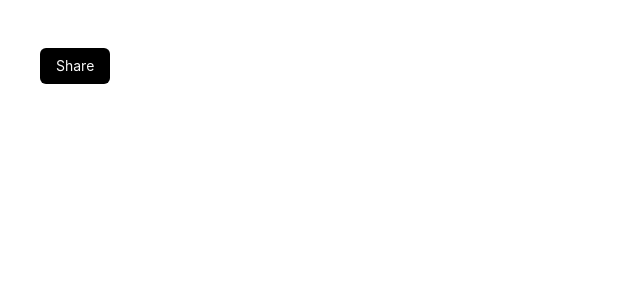
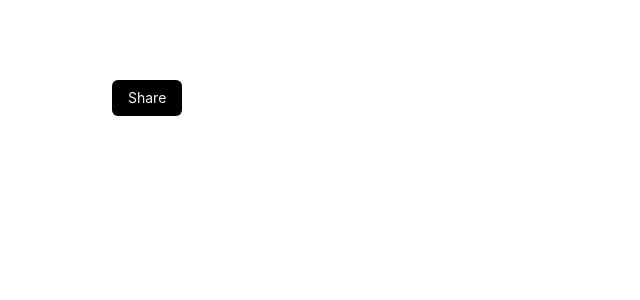
Before and after one commit to sky-kryst/oslash-assignment, a React (Vite) app: page / in a window 1280 px wide. Shown: the top 300 px of the page, without its empty margins (0-640 px from the left). Built offline with nearby package versions, Linux system fonts and the light colour scheme.

Commit message:
style(App): :lipstick: change margin to position

```diff
--- a/src/App.tsx
+++ b/src/App.tsx
@@ -3,7 +3,7 @@ import { Button, Card, Popover } from "./components";
 function App() {
   return (
     <div className="h-full w-full">
-      <div className="mt-12 ml-10">
+      <div className="absolute top-20 left-28">
         <Popover>
           <Popover.Target>
             <Button label="Share" />
```
